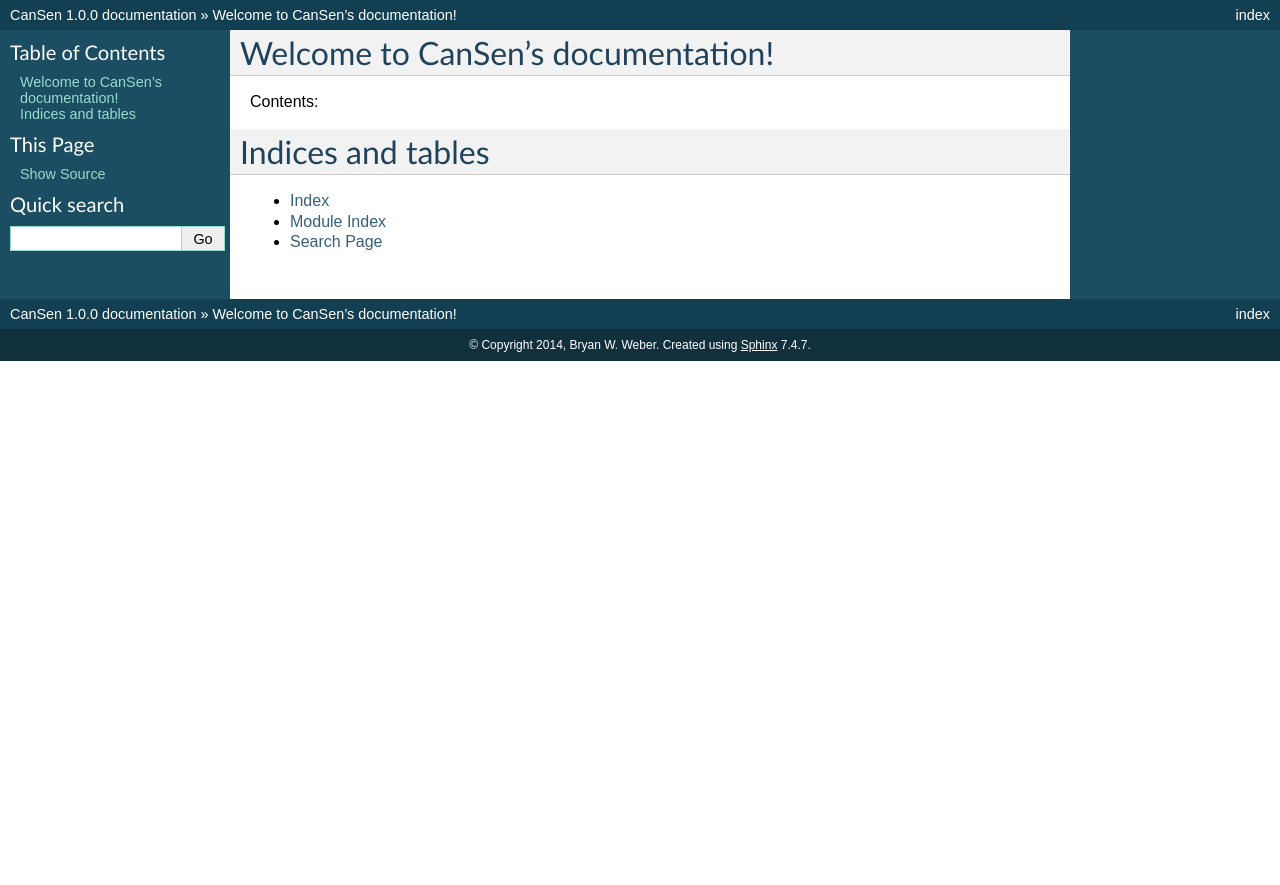
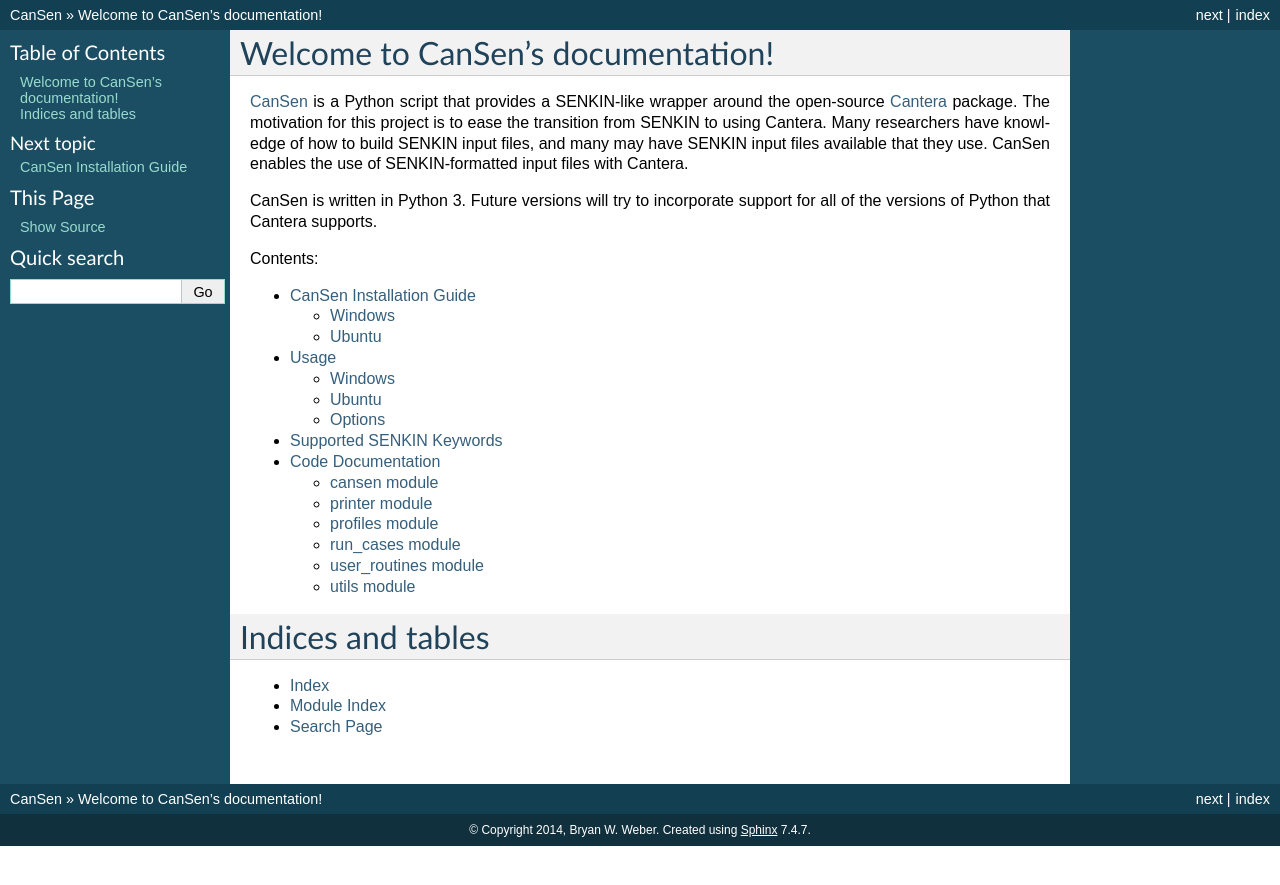
Before and after one commit to bryanwweber/CanSen, a Sphinx documentation site: the page built from docs/index.rst, in a window 1280 px wide. Shown: the top 885 px of the page. Built offline with Sphinx 7.4.7, drawn with Linux system fonts in a browser that asks for light colours.

Commit message:
Add Sphinx docs. Work on #9

```diff
--- /dev/null
+++ b/docs/codedocs.rst
@@ -0,0 +1,53 @@
+.. _sec-codedocs:
+
+==================
+Code Documentation
+==================
+
+cansen module
+=============
+
+.. automodule:: cansen
+    :members:
+    :undoc-members:
+    :show-inheritance:
+
+printer module
+==============
+
+.. automodule:: printer
+    :members:
+    :undoc-members:
+    :show-inheritance:
+
+profiles module
+===============
+
+.. automodule:: profiles
+    :members:
+    :undoc-members:
+    :show-inheritance:
+
+run_cases module
+================
+
+.. automodule:: run_cases
+    :members:
+    :undoc-members:
+    :show-inheritance:
+
+user_routines module
+====================
+
+.. automodule:: user_routines
+    :members:
+    :undoc-members:
+    :show-inheritance:
+
+utils module
+============
+
+.. automodule:: utils
+    :members:
+    :undoc-members:
+    :show-inheritance:
--- a/docs/conf.py
+++ b/docs/conf.py
@@ -19,7 +19,7 @@
 # If extensions (or modules to document with autodoc) are in another directory,
 # add these directories to sys.path here. If the directory is relative to the
 # documentation root, use os.path.abspath to make it absolute, like shown here.
-#sys.path.insert(0, os.path.abspath('.'))
+sys.path.insert(0, os.path.abspath('..'))
 
 # -- General configuration ------------------------------------------------
 
@@ -119,7 +119,7 @@
 #html_title = None
 
 # A shorter title for the navigation bar.  Default is the same as html_title.
-#html_short_title = None
+html_short_title = 'CanSen'
 
 # The name of an image file (relative to this directory) to place at the top
 # of the sidebar.
--- a/docs/index.rst
+++ b/docs/index.rst
@@ -1,15 +1,31 @@
 .. CanSen documentation master file, created by
    sphinx-quickstart on Tue Jan 21 07:29:58 2014.
-   You can adapt this file completely to your liking, but it should at least
-   contain the root `toctree` directive.
 
 Welcome to CanSen's documentation!
 ==================================
+
+`CanSen`_ is a Python script that provides a SENKIN-like wrapper around
+the open-source `Cantera`_ package. The motivation for this project
+is to ease the transition from SENKIN to using Cantera. Many
+researchers have knowledge of how to build SENKIN input files, and
+many may have SENKIN input files available that they use. CanSen
+enables the use of SENKIN-formatted input files with Cantera.
+
+.. _CanSen: https://github.com/bryanwweber/CanSen
+.. _Cantera: http://cantera.github.io/docs/sphinx/html/index.html
+
+CanSen is written in Python 3. Future versions will try to incorporate
+support for all of the versions of Python that Cantera supports.
 
 Contents:
 
 .. toctree::
    :maxdepth: 2
+
+   installation
+   usage
+   keywords
+   Code Documentation <codedocs>
 
 
 
--- /dev/null
+++ b/docs/installation.rst
@@ -0,0 +1,87 @@
+.. _sec-installation:
+
+=========================
+CanSen Installation Guide
+=========================
+
+.. toctree::
+    :maxdepth: 1
+
+CanSen can be installed on any platform that supports Python 3 and
+Cantera. This guide contains instructions for Windows and Ubuntu 12.04.
+
+CanSen has several dependencies, including:
+
+* `Cantera <http://code.google.com/p/cantera>`_
+* `NumPy <http://www.numpy.org>`_
+* `PyTables <http://www.pytables.org/moin>`__
+
+Windows
+=======
+
+Python 3 can be downloaded and installed from the `Python.org page`_.
+Installation instructions for Cantera on Windows can be found on the
+`Google code`_ page. Make sure to download the correct version for
+Python 3 and 32- or 64-bit Windows, depending on which version your
+OS is. If NumPy is not already installed, download the proper version
+from the `Windows Binaries`_ page. From the same page, download the
+installer for PyTables_ and its dependency numexpr_.
+
+.. _Python.org page: http://www.python.org/download/
+.. _Google code: https://code.google.com/p/cantera/wiki/WindowsInstallation
+.. _Windows Binaries: http://www.lfd.uci.edu/~gohlke/pythonlibs/
+.. _PyTables: http://www.lfd.uci.edu/~gohlke/pythonlibs/#pytables
+.. _numexpr: http://www.lfd.uci.edu/~gohlke/pythonlibs/#numexpr
+
+Then, download the most recent release of CanSen from GitHub_. Unzip
+the zip file, and you're ready to go!
+
+.. _GitHub: https://github.com/bryanwweber/CanSen/releases
+
+Alternatively, you can use Git to download the developer version.
+**WARNING:** The developer version of CanSen is not guaranteed to be
+working at any given commit. Proceed with caution.::
+
+    git clone git://github.com/bryanwweber/CanSen/CanSen.git
+
+will download the repository into a folder called ``CanSen``.
+
+Ubuntu
+======
+
+These instructions are for Ubuntu 12.04, but should work with only slight
+changes for most major releases of Linux. First, download Python 3
+from the apt repositories. At the same time, it is good to download
+some other dependencies::
+
+    sudo apt-get install python3 python3-dev libhdf5-serial-dev
+
+Then, install ``distribute`` and ``pip``::
+
+    wget https://bitbucket.org/pypa/setuptools/raw/bootstrap/ez_setup.py \
+    -O - | sudo python3.2
+    sudo easy_install-3.2 pip
+
+Finally, with ``pip`` installed, install NumPy, Cython, and finally,
+PyTables::
+
+    sudo pip-3.2 install numpy cython
+    sudo pip-3.2 install pytables
+
+Compilation/installation instructions for Cantera can be found in the
+Cantera `documentation`_.
+
+.. _documentation: http://cantera.github.io/docs/sphinx/html/compiling.html
+
+Finally, get the most recent stable release of CanSen from `GitHub`_. Untar
+the tarball, and you're ready to go!
+
+    tar -xzf CanSen-X.Y.Z.tar.gz
+
+Alternatively, you can use Git to download the developer version.
+**WARNING:** The developer version of CanSen is not guaranteed to be
+working at any given commit. Proceed with caution.::
+
+    git clone git://github.com/bryanwweber/CanSen/CanSen.git
+
+will download the repository into a folder called ``CanSen``.
--- /dev/null
+++ b/docs/usage.rst
@@ -0,0 +1,71 @@
+.. _sec-usage
+
+=====
+Usage
+=====
+
+.. toctree::
+    :maxdepth: 1
+
+The following are instructions for usage of CanSen.
+
+Windows
+=======
+
+CanSen can be run from the command line (``cmd.exe``) or from within
+`IPython`_. From the command line, change into the directory with the
+CanSen script, and run::
+
+    py cansen.py [options]
+
+In IPython, type::
+
+    In [1]: %run cansen.py [options]
+
+.. _IPython: http://ipython.org/
+
+Ubuntu
+======
+
+CanSen can be run either as an executable, or as a script with Python 3
+or `IPython`_. To run as an executable, change to the directory where
+CanSen is located, add the execute bit to cansen.py, and run::
+
+    chmod +x cansen.py
+    ./cansen.py [options]
+
+To run as a script, change to the directory where CanSen is located and::
+
+    python3 cansen.py [options]
+
+Or, in IPython::
+
+    In [1]: %run cansen.py [options]
+
+Options
+=======
+
+All of the previous commands have shown ``[options]`` to indicate where
+command line options should be specified. The following options are
+available, and can also be seen by using the ``-h`` or ``--help``
+options::
+
+     -i:
+        Specify the simulation input file in SENKIN format. Required.
+     -o:
+        Specify the text output file. Optional, default: ``output.out``
+     -x:
+        Specify the binary save output file. Optional, default:
+        ``save.hdf``
+     -c:
+        Specify the chemistry input file, in either CHEMKIN, Cantera
+        CTI or CTML format. Optional, default: ``chem.xml``
+     -d:
+        Specify the thermodyanmic database. Optional if the
+        thermodyanmic database is specified in the chemistry input
+        file. Otherwise, required.
+     --convert:
+        Convert the input mechanism to CTI format and quit. If
+        ``--convert`` is specified, the SENKIN input file is optional.
+     -h, --help:
+        Print this help message and quit.
```
Also changed, not shown: docs/keywords.rst (added, +12 -0 lines).
